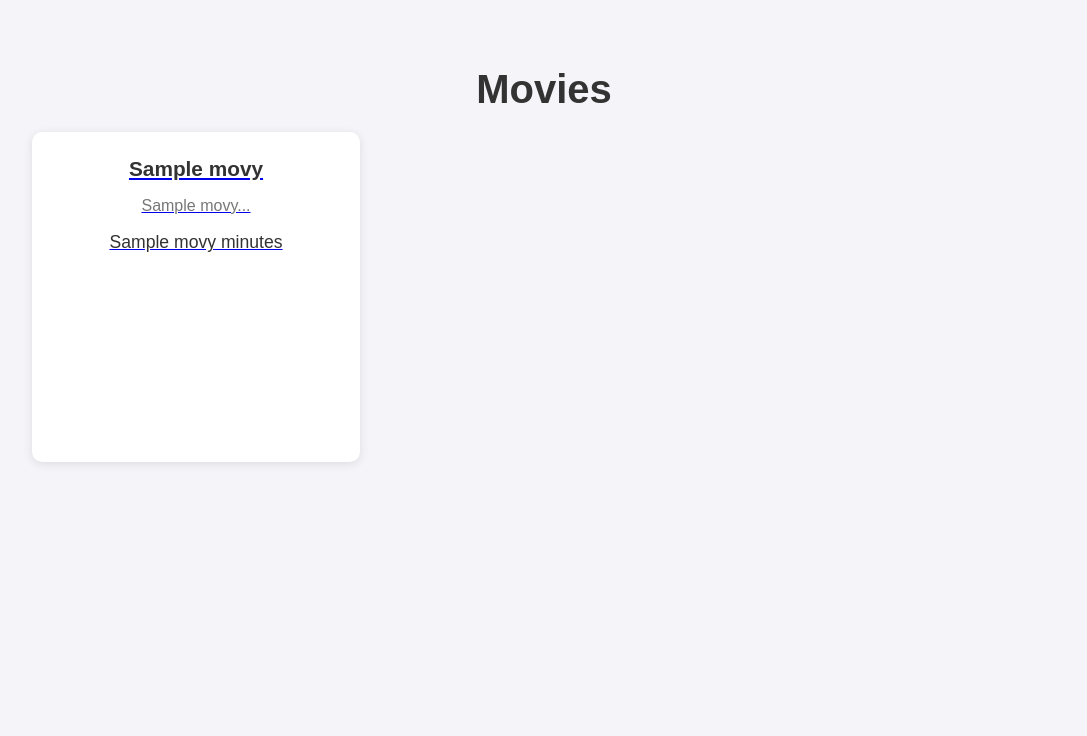
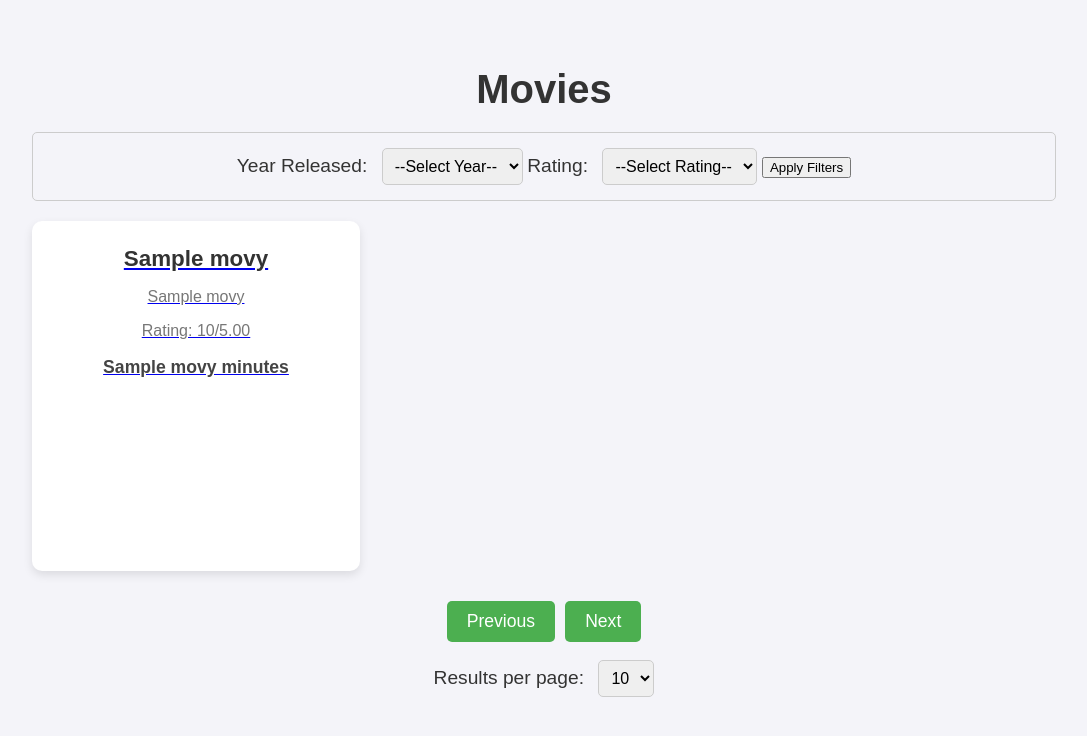
Before and after one commit to joshmiddlecote/cs22, a FastAPI app: page /movies in a window 1280 px wide. Shown: the top 736 px of the page, without its empty margins (96-1183 px from the left). Run offline with FastAPI, Linux system fonts and the light colour scheme; a database or web service that is not in the repository returns one stand-in record (values such as "Sample title"); data that the repository does not hold is empty.

Commit message:
add query filtering

```diff
--- a/api/main.py
+++ b/api/main.py
@@ -10,10 +10,18 @@ templates = Jinja2Templates(directory="../templates")
 async def root():
     return RedirectResponse(url="/movies")
 
+# year, genre, rating, actor, director, tags, awards, language, runtime
+
 @app.get("/movies")
-def read_root(request: Request, page: int = Query(1, ge=1), size: int = Query(10, le=100)):
+def read_root(
+        request: Request, page: int = Query(1, ge=1), size: int = Query(10, le=100),
+        year_released: int | None = Query(default=None), rating: float | None = Query(default=None)):
+
+    print(year_released)
+    print(rating)
+
     start_index = (page - 1) * size
-    (movies, total_pages) = movie_queries.get_all_movies(size, start_index)
+    (movies, total_pages) = movie_queries.get_all_movies(size, start_index, year_released, rating)
     return templates.TemplateResponse("index.html",
         {"request": request, "movies": movies, "page": page,
          "size": size, "total_pages": total_pages})
--- a/templates/index.html
+++ b/templates/index.html
@@ -6,7 +6,7 @@
     <title>Movies List</title>
     <style>
         body {
-            font-family: Arial, sans-serif;
+            font-family: 'Arial', sans-serif;
             margin: 0;
             background-color: #f4f4f9;
             color: #333;
@@ -15,42 +15,75 @@
             width: 80%;
             margin: 20px auto;
             padding: 20px;
+            text-align: center;
         }
         h1 {
-            text-align: center;
             font-size: 2.5em;
             color: #333;
             margin-bottom: 20px;
         }
+
+        .filter-box {
+            margin-bottom: 20px;
+            padding: 10px;
+            border: 1px solid #ccc;
+            border-radius: 5px;
+        }
+
+        .filter-box label {
+            font-size: 1.2em;
+            margin-right: 10px;
+        }
+
+        .filter-box select {
+            padding: 8px;
+            font-size: 1em;
+            border: 1px solid #ccc;
+            border-radius: 5px;
+            margin: 5px 0;
+        }
+
+        .page-size-selector {
+            margin-bottom: 20px;
+        }
+        .page-size-selector label {
+            font-size: 1.2em;
+            margin-right: 10px;
+        }
+        .page-size-selector select {
+            padding: 8px;
+            font-size: 1em;
+            border: 1px solid #ccc;
+            border-radius: 5px;
+            cursor: pointer;
+        }
+
         .movie-list {
             display: grid;
             grid-template-columns: repeat(auto-fill, minmax(250px, 1fr));
             gap: 20px;
+            margin-top: 20px;
         }
+
         .movie-card {
             background-color: white;
             border-radius: 10px;
-            box-shadow: 0 2px 10px rgba(0, 0, 0, 0.1);
+            box-shadow: 0 4px 10px rgba(0, 0, 0, 0.1);
             overflow: hidden;
-            cursor: pointer;
-            transition: transform 0.2s ease-in-out;
+            transition: transform 0.3s ease-in-out;
             text-align: center;
             padding: 15px;
-            height: 300px;
+            height: 320px;
             display: flex;
             flex-direction: column;
             justify-content: space-between;
         }
         .movie-card:hover {
             transform: translateY(-5px);
-        }
-        .movie-card img {
-            max-width: 100%;
-            border-radius: 8px;
-            height: auto;
+            box-shadow: 0 6px 15px rgba(0, 0, 0, 0.15);
         }
         .movie-card h3 {
-            font-size: 1.3em;
+            font-size: 1.4em;
             color: #333;
             margin: 10px 0;
         }
@@ -61,26 +94,33 @@
         }
         .movie-card .runtime {
             font-size: 1.1em;
-            color: #333;
+            font-weight: bold;
+            color: #444;
         }
+
         .pagination {
-            text-align: center;
             margin-top: 30px;
+            display: flex;
+            justify-content: center;
+            align-items: center;
         }
         .pagination a {
+            padding: 10px 20px;
             margin: 0 5px;
-            padding: 10px 15px;
             text-decoration: none;
+            font-size: 1.1em;
             background-color: #4CAF50;
             color: white;
             border-radius: 5px;
+            transition: background-color 0.3s ease;
         }
         .pagination a:hover {
             background-color: #45a049;
         }
         .pagination span {
-            margin: 0 5px;
-            padding: 10px 15px;
+            font-size: 1.2em;
+            margin: 0 10px;
+            font-weight: bold;
         }
     </style>
 </head>
@@ -88,12 +128,42 @@
 
 <div class="container">
     <h1>Movies</h1>
+
+    <div class="filter-box">
+        <form method="GET" action="/movies">
+            <label for="year_released">Year Released:</label>
+            <select id="year_released" name="year_released">
+                <option value="">--Select Year--</option>
+                <option value="2022" {% if year_released == '2022' %}selected{% endif %}>2022</option>
+                <option value="2021" {% if year_released == '2021' %}selected{% endif %}>2021</option>
+                <option value="2020" {% if year_released == '2020' %}selected{% endif %}>2020</option>
+                <option value="2019" {% if year_released == '2019' %}selected{% endif %}>2019</option>
+            </select>
+
+            <label for="rating">Rating:</label>
+            <select id="rating" name="rating">
+                <option value="">--Select Rating--</option>
+                <option value="1" {% if rating == '1' %}selected{% endif %}>1 Star</option>
+                <option value="2" {% if rating == '2' %}selected{% endif %}>2 Stars</option>
+                <option value="3" {% if rating == '3' %}selected{% endif %}>3 Stars</option>
+                <option value="4" {% if rating == '4' %}selected{% endif %}>4 Stars</option>
+                <option value="5" {% if rating == '5' %}selected{% endif %}>5 Stars</option>
+            </select>
+
+            <input type="hidden" name="page" value="1">
+            <input type="hidden" name="size" value="{{ size }}">
+
+            <button type="submit">Apply Filters</button>
+        </form>
+    </div>
+
     <div class="movie-list">
         {% for movie in movies %}
         <div class="movie-card">
             <a href="/movies/{{ movie.id }}">
                 <h3>{{ movie.title }}</h3>
-                <p>{{ movie.overview[:100] }}...</p>
+                <p>{{ movie.tagline[:100] }}</p>
+                <p> Rating: {{ movie.rating }}/5.00</p>
                 <p class="runtime">{{ movie.runtime }} minutes</p>
             </a>
         </div>
@@ -101,14 +171,34 @@
     </div>
 
     <div class="pagination">
-        {% if page > 1 %}
-            <a href="/movies?page={{ page - 1 }}&size={{ size }}">Previous</a>
-        {% endif %}
+        <a href="/movies?page={{ page - 1 }}&size={{ size }}
+            {% if year_released and year_released != '' %}&year_released={{ year_released }}{% endif %}
+            {% if rating and rating != '' %}&rating={{ rating }}{% endif %}">
+            Previous
+        </a>
 
-        {% if page < total_pages %}
-            <a href="/movies?page={{ page + 1 }}&size={{ size }}">Next</a>
-        {% endif %}
+        <a href="/movies?page={{ page + 1 }}&size={{ size }}
+            {% if year_released and year_released != '' %}&year_released={{ year_released }}{% endif %}
+            {% if rating and rating != '' %}&rating={{ rating }}{% endif %}">
+            Next
+        </a>
     </div>
+
+    <br/>
+
+    <div class="page-size-selector">
+        <form method="GET" action="/movies">
+            <label for="size">Results per page:</label>
+            <select id="size" name="size" onchange="this.form.submit()">
+                <option value="5" {% if size == 5 %}selected{% endif %}>5</option>
+                <option value="10" {% if size == 10 %}selected{% endif %}>10</option>
+                <option value="20" {% if size == 20 %}selected{% endif %}>20</option>
+                <option value="50" {% if size == 50 %}selected{% endif %}>50</option>
+            </select>
+            <input type="hidden" name="page" value="1">
+        </form>
+    </div>
+
 </div>
 
 </body>
--- a/templates/movie.html
+++ b/templates/movie.html
@@ -102,7 +102,7 @@
             <p>{{ movie.director or 'N/A' }}</p>
 
             <h2>Runtime</h2>
-            <p>{{ movie.runtime }} minutes</p>
+            <p>{{ movie.runtime or 'N/A'}} minutes</p>
 
             <h2>Language</h2>
             <p>{{ movie.language_id or 'N/A' }}</p>
@@ -113,11 +113,11 @@
             <div class="budget-revenue">
                 <div>
                     <span>Budget:</span>
-                    <p>{{ movie.budget }}</p>
+                    <p>{{ movie.budget or 'N/A'}}</p>
                 </div>
                 <div>
                     <span>Revenue:</span>
-                    <p>{{ movie.revenue }}</p>
+                    <p>{{ movie.revenue or 'N/A'}}</p>
                 </div>
             </div>
         </div>
```
Also changed, not shown: api/movies/queries.py (+28 -8 lines).
